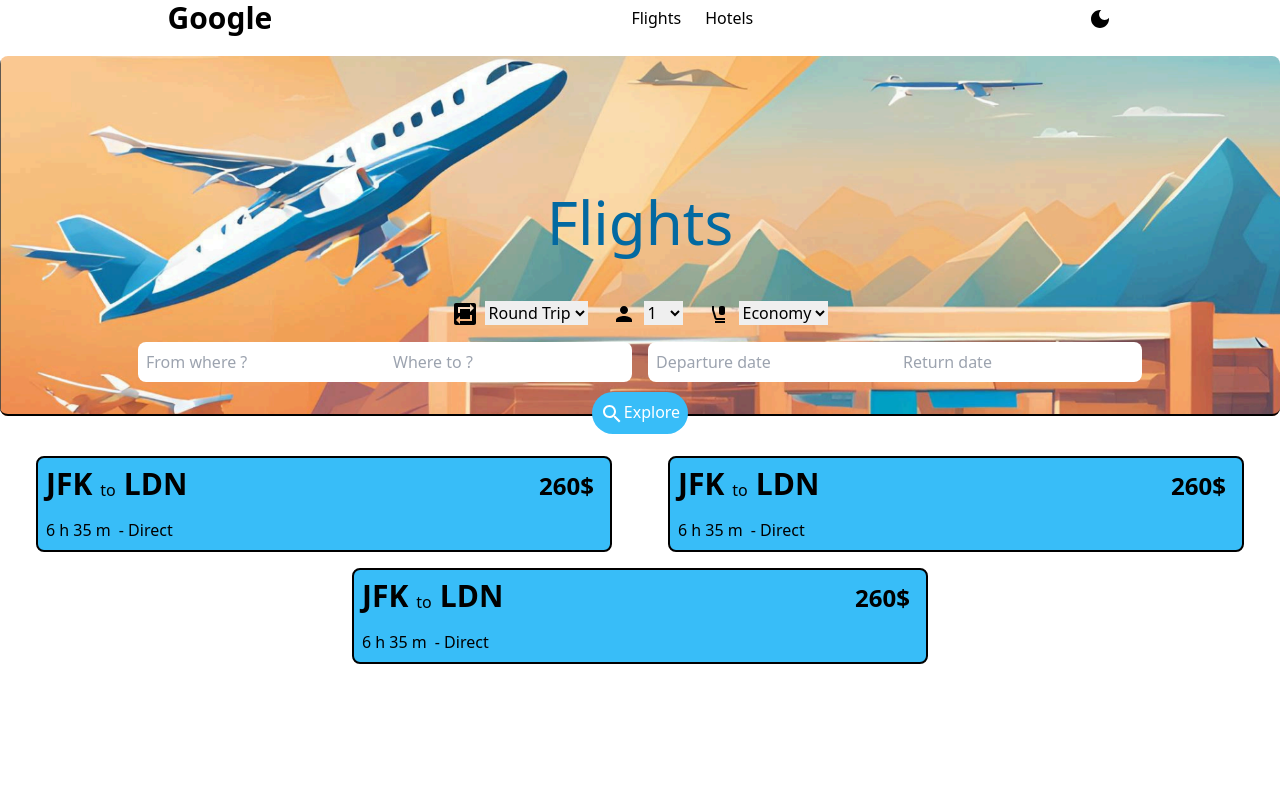
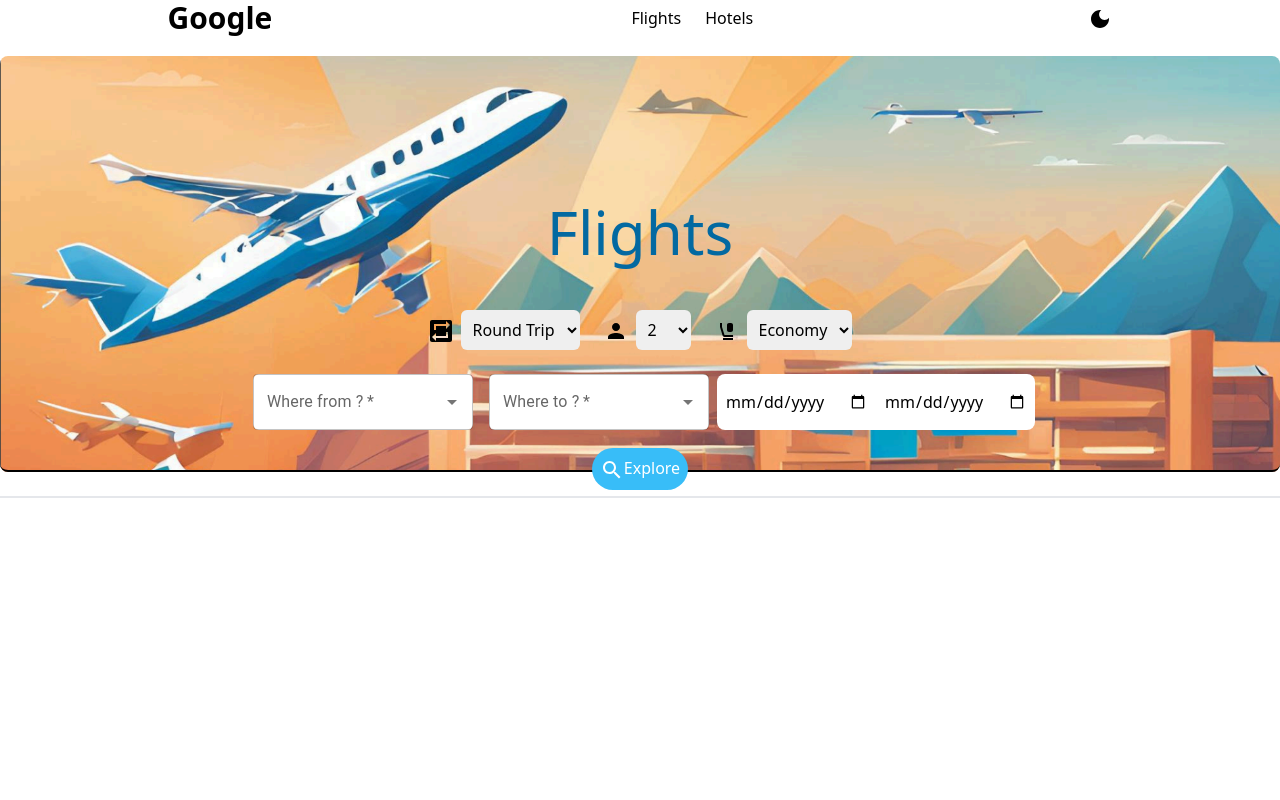
Before and after one commit to Sacha-Marciano/google-flights-sim, a React (Vite) app: page / in a window 1280 px wide. Shown: the top 800 px of the page. Built offline with nearby package versions, Linux system fonts and the light colour scheme.

Commit message:
Refactor Flight Card,Create Context, Connect Flight Form to API

```diff
--- a/src/api/rapidapi.js
+++ b/src/api/rapidapi.js
@@ -1,42 +1,62 @@
 import axios from "axios";
 
-//cd37a89f-83f4-49e9-a88d-bf334f83a637
-
-// lat 32.079872 long 34.7865088
-
-const options = {
-  method: "GET",
-  url: "https://sky-scrapper.p.rapidapi.com/api/v2/flights/searchFlights",
-  params: {
-    originSkyId: "LOND",
-    destinationSkyId: "NYCA",
-    originEntityId: "27544008",
-    destinationEntityId: "27537542",
-    cabinClass: "economy",
-    adults: "1",
-    sortBy: "best",
-    currency: "USD",
-    market: "en-US",
-    countryCode: "US",
-    date: "2025-06-06",
-  },
-  headers: {
-    "x-rapidapi-key": "90a7b3c2famsh1e6bf4a821532c5p10e954jsnf6874b2084ee",
-    "x-rapidapi-host": "sky-scrapper.p.rapidapi.com",
-  },
+const headers = {
+  "x-rapidapi-key": "90a7b3c2famsh1e6bf4a821532c5p10e954jsnf6874b2084ee",
+  "x-rapidapi-host": "sky-scrapper.p.rapidapi.com",
 };
 
-const getFlights = async () => {
+const BASE_URL = "https://sky-scrapper.p.rapidapi.com/api";
+
+const getAirportInfos = async (query) => {
   try {
-    const response = await axios.request(options);
+    const response = await axios.request({
+      method: "GET",
+      url: `${BASE_URL}/v1/flights/searchAirport`,
+      params: {
+        query: query,
+        locale: "en-US",
+      },
+      headers,
+    });
     return response;
   } catch (error) {
     console.error(error);
   }
 };
 
-// const getAirport = async () => {
+const getFlightsByTrip = async ({
+  arrivalCity,
+  departCity,
+  departDate,
+  flightClass,
+  pax,
+  returnDate,
+  trip,
+}) => {
+  try {
+    const response = await axios.request({
+      method: "GET",
+      url: `${BASE_URL}/v2/flights/searchFlights`,
+      params: {
+        originSkyId: departCity.skyId,
+        destinationSkyId: arrivalCity.skyId,
+        originEntityId: departCity.entityId,
+        destinationEntityId: arrivalCity.entityId,
+        cabinClass: flightClass,
+        adults: pax,
+        sortBy: "best",
+        currency: "USD",
+        market: "en-US",
+        countryCode: "US",
+        date: departDate,
+        return: returnDate,
+      },
+      headers,
+    });
+    return response.data.data.itineraries.slice(0, 25);
+  } catch (error) {
+    console.error(error);
+  }
+};
 
-// }
-
-export { getFlights };
+export { getFlightsByTrip, getAirportInfos };
--- /dev/null
+++ b/src/components/CustomAutocomplete.jsx
@@ -0,0 +1,68 @@
+import { useEffect, useState } from "react";
+import TextField from "@mui/material/TextField";
+import Autocomplete from "@mui/material/Autocomplete";
+import { getAirportInfos } from "../api/rapidapi";
+
+export default function CustomAutocomplete({ onChange, custom }) {
+  const [open, setOpen] = useState(false);
+  const [options, setOptions] = useState([]);
+  const [loading, setLoading] = useState(false);
+  const [query, setQuery] = useState("");
+
+  // Fetch Airports Function
+  const fetchAirportsByQuery = async (searchQuery) => {
+    if (!searchQuery) return;
+
+    setLoading(true);
+    try {
+      const response = await getAirportInfos(searchQuery);
+      const results = response.data.data.map((item) => ({
+        title: item.presentation.suggestionTitle,
+        skyId: item.skyId,
+        entityId: item.entityId,
+      }));
+      setOptions(results);
+    } catch (error) {
+      console.error("Error fetching airports:", error);
+      setOptions([]);
+    }
+    setLoading(false);
+  };
+
+  useEffect(() => {
+    if (!query) {
+      setOptions([]);
+      return;
+    }
+    // Fetch airport after timer is done (prevent multi API calls)
+    const timer = setTimeout(() => {
+      fetchAirportsByQuery(query);
+    }, 500);
+    return () => clearTimeout(timer);
+  }, [query]);
+
+  return (
+    <Autocomplete
+      className="bg-white dark:text-gray-600 rounded-md m-2 max-w-[220px]"
+      sx={{ width: 300 }}
+      open={open}
+      onOpen={() => setOpen(true)}
+      onClose={() => setOpen(false)}
+      onChange={(_, newValue) => {
+        onChange(custom.name, newValue);
+      }}
+      isOptionEqualToValue={(option, value) => option.title === value.title}
+      getOptionLabel={(option) => option.title}
+      options={[...options]}
+      loading={loading}
+      renderInput={(params) => (
+        <TextField
+          {...params}
+          label={custom.label}
+          onChange={(evt) => setQuery(evt.target.value)}
+          required
+        />
+      )}
+    />
+  );
+}
--- a/src/components/FlightCard.jsx
+++ b/src/components/FlightCard.jsx
@@ -1,22 +1,28 @@
 //Librairies import
 import React from "react";
 
-export default function FlightCard() {
+export default function FlightCard({
+  departCode,
+  arrivalCode,
+  price,
+  duration,
+  stopCount,
+}) {
   return (
     <div className="w-[45vw] max-w-[700px] border-2 p-2 rounded-lg border-black bg-sky-400 dark:bg-gray-700 space-y-4">
       <div className="flex justify-between">
         <div className="flex  items-end">
-          <h2 className="mr-2 text-3xl font-bold">JFK </h2>
+          <h2 className="mr-2 text-3xl font-bold">{departCode}</h2>
           <p className="mr-2"> to </p>
-          <h2 className="mr-2 text-3xl font-bold">LDN</h2>
+          <h2 className="mr-2 text-3xl font-bold">{arrivalCode}</h2>
         </div>
         <div className="flex  items-end">
-          <h3 className="mr-2 text-2xl font-semibold">260$</h3>
+          <h3 className="mr-2 text-2xl font-semibold">{price}</h3>
         </div>
       </div>
       <div className="flex">
-        <h4 className="mr-2">6 h 35 m</h4>
-        <p> - Direct</p>
+        <h4 className="mr-2">{duration}</h4>
+        <p> - {stopCount === 0 ? "Direct" : `${stopCount} stops`}</p>
         {/* define direct according to stopCount === 0, else show how many stops */}
       </div>
     </div>
--- a/src/components/FlightForm.jsx
+++ b/src/components/FlightForm.jsx
@@ -1,5 +1,11 @@
 //Librairies import
-import React, { useState } from "react";
+import React, { useContext, useState } from "react";
+
+// Components
+import CustomAutocomplete from "./CustomAutocomplete";
+
+//Context
+import { FlightContext } from "../context/FlightContext";
 
 // MUI Icons
 import RepeatOnIcon from "@mui/icons-material/RepeatOn";
@@ -8,18 +14,32 @@ import FlightClassIcon from "@mui/icons-material/FlightClass";
 import { Search } from "@mui/icons-material";
 
 export default function FlightForm() {
-  const [inputs, setInputs] = useState({});
+  const [inputs, setInputs] = useState({
+    trip: "round trip",
+    pax: "1",
+    flightClass: "economy",
+  });
 
-  const handleInputChange = (evt) => {
+  // Context subscription
+  const { setSearchQuery } = useContext(FlightContext);
+
+  const handleInputChange = (name, value) => {
     setInputs({
       ...inputs,
-      [evt.target.name]: evt.target.value,
+      [name]: value,
     });
-    console.log(inputs);
+  };
+
+  const handleSubmit = (evt) => {
+    evt.preventDefault();
+    setSearchQuery(inputs);
   };
 
   return (
-    <div className="p-4 pb-8 space-y-4 border-black dark:border-gray-400  border-b-2 rounded-lg flex flex-col items-center absolute bottom-2 w-full">
+    <form
+      onSubmit={handleSubmit}
+      className="p-4 pb-8 space-y-4 border-black dark:border-gray-400  border-b-2 rounded-lg flex flex-col items-center absolute bottom-2 w-full"
+    >
       <h1 className="text-6xl font-extralight text-sky-700  dark:text-gray-300 mb-8">
         Flights
       </h1>
@@ -28,12 +48,14 @@ export default function FlightForm() {
         {/* Round Trip select */}
         <label htmlFor="trip-select">{<RepeatOnIcon />}</label>
         <select
-          className="mr-4 dark:text-gray-600"
+          className="p-2 rounded-md mr-4  dark:text-gray-600"
           id="trip-select"
-          value={inputs?.trip || "round trip"}
+          value={inputs?.trip}
           label="Round trip"
           name="trip"
-          onChange={handleInputChange}
+          onChange={(evt) => {
+            handleInputChange(evt.target.name, evt.target.value);
+          }}
         >
           <option value={"round trip"}>Round Trip</option>
           <option value={"one way"}>One Way</option>
@@ -43,35 +65,36 @@ export default function FlightForm() {
           <PersonIcon />
         </label>
         <select
-          className=" mr-4 dark:text-gray-600"
+          className="p-2 rounded-md mr-4 dark:text-gray-600"
           id="pax-count"
-          value={inputs?.pax || "1"}
+          value={inputs?.pax}
           label="Pax Count"
           name="pax"
-          onChange={handleInputChange}
+          onChange={(evt) => {
+            handleInputChange(evt.target.name, evt.target.value);
+          }}
         >
-          <option value={"1"}>1</option>
-          <option value={"2"}>2</option>
-          <option value={"3"}>3</option>
-          <option value={"4"}>4</option>
-          <option value={"5"}>5</option>
-          <option value={"6"}>6</option>
-          <option value={"7"}>7</option>
-          <option value={"8"}>8</option>
-          <option value={"9"}>9</option>
-          <option value={"10"}>10</option>
+          {Array(10)
+            .fill(null)
+            .map((_, index) => (
+              <option value={`${index}`} key={index}>
+                {index + 1}
+              </option>
+            ))}
         </select>
         {/* Class select */}
-        <label htmlFor="class">
+        <label htmlFor="flightClass">
           <FlightClassIcon />
         </label>
         <select
-          className="dark:text-gray-600"
-          id="class"
+          className="dark:text-gray-600 p-2 rounded-md"
+          id="flightClass"
           value={inputs?.class || "economy"}
-          label="Class"
-          name="class"
-          onChange={handleInputChange}
+          label="Flight Class"
+          name="flightClass"
+          onChange={(evt) => {
+            handleInputChange(evt.target.name, evt.target.value);
+          }}
         >
           <option value={"economy"}>Economy</option>
           <option value={"premium"}>Premium</option>
@@ -79,44 +102,49 @@ export default function FlightForm() {
         </select>
       </div>
       {/* Inputs */}
-      <div className="flex items-center justify-center dark:text-gray-600">
+      <div className="flex flex-col md:flex-row  items-center justify-center dark:text-gray-600">
+        <CustomAutocomplete
+          onChange={handleInputChange}
+          custom={{ label: "Where from ?", name: "departCity" }}
+        />
+        <CustomAutocomplete
+          onChange={handleInputChange}
+          custom={{ label: "Where to ?", name: "arrivalCity" }}
+        />
+        <div className="flex">
           <input
-          id="depart-city"
-          placeholder="From where ?"
-          variant="outlined"
-          name="departCity"
-          onChange={handleInputChange}
-          className="p-2 rounded-l-lg"
-        />
-        <input
-          id="arrival-city"
-          placeholder="Where to ?"
-          variant="outlined"
-          name="arrivalCity"
-          onChange={handleInputChange}
-          className="p-2 rounded-r-lg mr-4"
-        />
-        <input
+            type="date"
             id="depart-date"
             placeholder="Departure date"
             name="departDate"
-          onChange={handleInputChange}
-          className="p-2 rounded-l-lg"
+            onChange={(evt) => {
+              handleInputChange(evt.target.name, evt.target.value);
+            }}
+            className="p-2 rounded-l-lg h-[56px] ml-[6px] md:ml-0"
+            required
           />
           <input
+            type="date"
             id="return-date"
             placeholder="Return date"
             name="returnDate"
-          onChange={handleInputChange}
-          className="p-2 rounded-r-lg"
+            onChange={(evt) => {
+              handleInputChange(evt.target.name, evt.target.value);
+            }}
+            className="p-2 rounded-r-lg  h-[56px]"
             disabled={inputs?.trip === "one way"}
+            required
           />
         </div>
+      </div>
       {/* Submit */}
-      <button className="rounded-full bg-sky-400 p-2 justify-self-end text-white dark:text-gray-900 absolute -bottom-5">
+      <button
+        type="submit"
+        className="rounded-full bg-sky-400 p-2 justify-self-end text-white dark:text-gray-900 absolute -bottom-5"
+      >
         <Search />
         Explore
       </button>
-    </div>
+    </form>
   );
 }
--- a/src/components/Main.jsx
+++ b/src/components/Main.jsx
@@ -1,40 +1,42 @@
 //Librairies import
-import React, { useEffect, useState } from "react";
+import React, { useContext, useEffect, useState } from "react";
 
 // Components
 import FlightForm from "./FlightForm";
 import FlightCard from "./FlightCard";
 
+// Context
+import { FlightContext } from "../context/FlightContext";
+
 // Banner
 import Banner from "../assets/banner.png";
 
-// API services
-import { getFlights } from "../api/rapidapi";
+export default function Main() {
+  const { displayFlights } = useContext(FlightContext);
 
-export default function Main() {
-  const [flights, setFlights] = useState([]);
-  // useEffect(() => {
-  //   getFlights().then((res) => console.log(res.data.data.itineraries));
-  // }, []);
   return (
-    <main className="overflow-scroll">
-      <div className="flex flex-col relative mb-4">
+    <main className="h-full">
+      <div className="flex flex-col relative mb-4 ">
         <img
           src={Banner}
-          className="object-cover max-h-[45vh] w-full my-2 rounded-lg dark:opacity-50 "
+          className="object-cover max-h-[52vh] w-full my-2 rounded-lg dark:opacity-50 "
         />
         <FlightForm />
       </div>
-      <ul className="p-4 flex flex-wrap justify-around gap-4  ">
-        <li>
-          <FlightCard />
-        </li>
-        <li>
-          <FlightCard />
-        </li>
-        <li>
-          <FlightCard />
-        </li>
+      <ul className="p-4 flex flex-wrap justify-around gap-4 h-[60vh] border-y-2  overflow-scroll">
+        {displayFlights?.map((item) => {
+          return (
+            <li key={item.index}>
+              <FlightCard
+                departCode={item.departCityCode}
+                arrivalCode={item.arrivalCityCode}
+                price={item.price}
+                duration={item.duration}
+                stopCount={item.stopCount}
+              />
+            </li>
+          );
+        })}
       </ul>
     </main>
   );
--- /dev/null
+++ b/src/context/FlightContext.jsx
@@ -0,0 +1,44 @@
+// Librairies import
+import { createContext, useEffect, useState } from "react";
+
+// API services
+import { getFlightsByTrip } from "../api/rapidapi";
+
+// Create context
+export const FlightContext = createContext(null);
+
+// Provider
+export default function FlightProvider({ children }) {
+  const [displayFlights, setDisplayFlights] = useState([]);
+  const [searchQuery, setSearchQuery] = useState({});
+
+  // Each time the user makes a query search for flights
+  useEffect(() => {
+    if (searchQuery.pax) {
+      getFlightsByTrip(searchQuery).then((res) => {
+        const flightResults = res.map((item) => {
+          const hours = Math.floor(item.legs[0].durationInMinutes / 60);
+          const minutes = item.legs[0].durationInMinutes % 60;
+
+          return {
+            id: item.id,
+            price: item.price.formatted,
+            departCityCode: item.legs[0].origin.id,
+            arrivalCityCode: item.legs[0].destination.id,
+            duration: `${hours > 1 ? hours + " h" : ""} ${minutes} m`,
+            stopCount: item.legs[0].stopCount,
+          };
+        });
+        setDisplayFlights(flightResults);
+      });
+    }
+  }, [searchQuery]);
+
+  return (
+    <FlightContext.Provider
+      value={{ displayFlights, setDisplayFlights, searchQuery, setSearchQuery }}
+    >
+      {children}
+    </FlightContext.Provider>
+  );
+}
--- a/src/contexts/ThemeContext.jsx
+++ /dev/null
@@ -1,22 +0,0 @@
-import { createContext, useState } from "react";
-
-export const ThemeContext = createContext(null);
-
-export default function ThemeProvider({ children }) {
-  // UseState
-  const [theme, setTheme] = useState("light");
-
-  const changeTheme = () => {
-    const app = document.querySelector(".class");
-    const themeToBe = theme === "dark" ? "light" : "dark";
-    app.setAttribute("class", `class ${themeToBe}`);
-    setTheme(themeToBe);
-    console.log(app);
-  };
-
-  return (
-    <ThemeContext.Provider value={{ changeTheme }}>
-      {children}
-    </ThemeContext.Provider>
-  );
-}
--- a/src/main.jsx
+++ b/src/main.jsx
@@ -8,10 +8,10 @@ import App from "./App";
 import "./index.css";
 
 // Contexts Providers
-import ThemeProvider from "./contexts/ThemeContext";
+import FlightProvider from "./context/FlightContext";
 
 createRoot(document.getElementById("root")).render(
-  <ThemeProvider>
+  <FlightProvider>
     <App />
-  </ThemeProvider>
+  </FlightProvider>
 );
```
Also changed, not shown: src/App.jsx (+2 -5 lines). Lines whose indentation alone changed are shown as unchanged.
